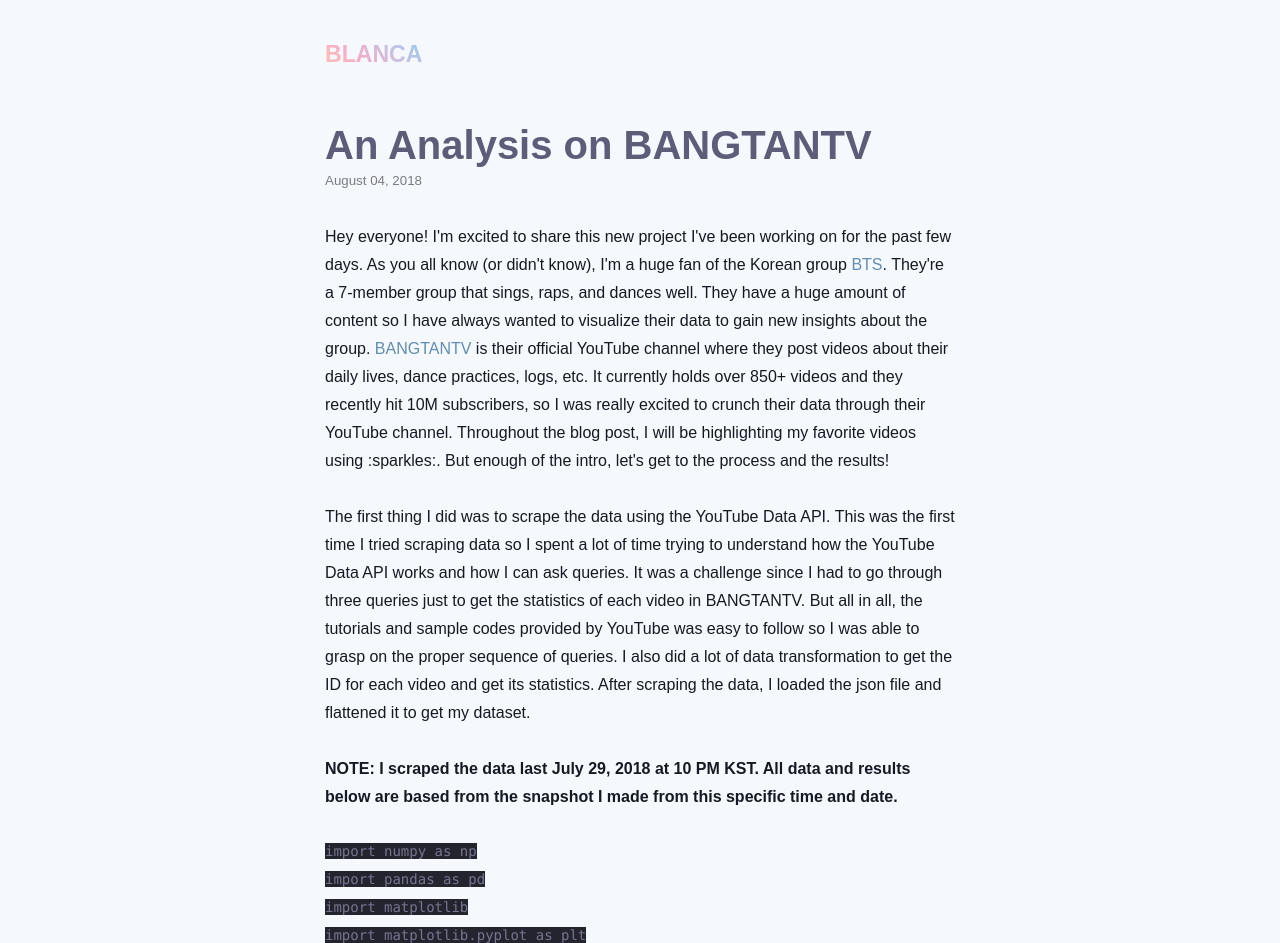
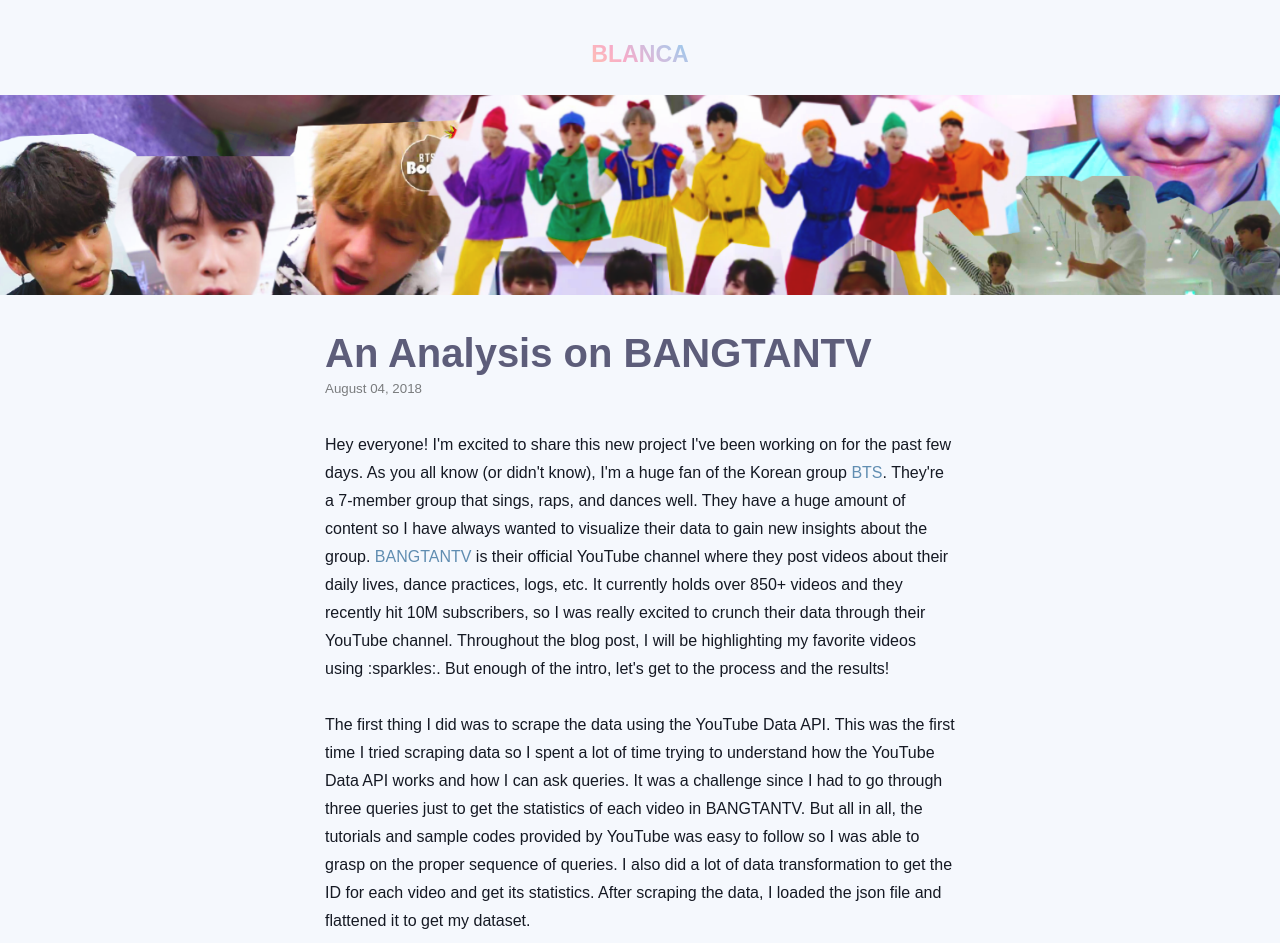
Before and after one commit to binkymilk/blanca, a Gatsby site: page /bangtantv/ in a window 1280 px wide. Shown: the top 943 px of the page. Built offline with nearby package versions, Linux system fonts and the light colour scheme; Gatsby itself is replaced by a stand-in of ours; some packages are replaced by stand-ins of ours; a web font is replaced by a local one.

Commit message:
Add featured images

```diff
--- a/content/blog/bangtantv/index.md
+++ b/content/blog/bangtantv/index.md
@@ -2,6 +2,7 @@
 title: "An Analysis on BANGTANTV"
 date: 2018-08-04
 description: I tried scraping BTS' videos from BANGTANTV and here's what I found out.
+featuredImage: "./bangtantv-header.png"
 ---
 
 
--- a/content/blog/mapping-cebu-qgis/index.md
+++ b/content/blog/mapping-cebu-qgis/index.md
@@ -2,6 +2,7 @@
 title: "Mapping Cebu with QGIS"
 date: "2018-09-01"
 description: "I put myself to the test on how well I know Cebu."
+featuredImage: "./cebu.png"
 ---
 
 It's been a while since I've visited Cebu and it probably doesn't look the same 4 years ago. I decided to put myself to the test and see how well I know Cebu—or at least Cebu City and Mandaue City since I've spent more than 10 years of my life in those cities.
--- a/content/blog/my-internship-experience/index.md
+++ b/content/blog/my-internship-experience/index.md
@@ -1,6 +1,7 @@
 ---
 title: "From Clueless to True Love: My Internship Experience"
 date: "2018-12-26"
+featuredImage: "./bangtantv-header.png"
 ---
 
 It's already the end of 2018 and most of you would be finding internship programs fit for your interests and needs. Well here's a post for you: for you who is confused on what career path to take, for you who has heard of Data Science and ML, for you who is very interested in data analysis.
--- a/gatsby-config.js
+++ b/gatsby-config.js
@@ -9,6 +9,7 @@
     },
   },
   plugins: [
+    `gatsby-transformer-sharp`,
     {
       resolve: `gatsby-source-filesystem`,
       options: {
@@ -45,7 +46,6 @@
         ],
       },
     },
-    `gatsby-transformer-sharp`,
     `gatsby-plugin-sharp`,
     {
       resolve: `gatsby-plugin-google-analytics`,
--- a/src/components/bio.js
+++ b/src/components/bio.js
@@ -38,8 +38,8 @@
               }}
             />
             <p>
-              A personal blog by <strong>{author}</strong>.<br />
-              I like building stuff and dumping them in the world wide web.
+              A personal blog by <strong>{author}</strong>. I like building
+              stuff and dumping them in the world wide web.
             </p>
           </div>
         )
--- a/src/components/layout.js
+++ b/src/components/layout.js
@@ -65,7 +65,7 @@
           padding: `${rhythm(1.5)} ${rhythm(3 / 4)}`,
         }}
       >
-        <header>{header}</header>
+        <center><header>{header}</header></center>
         <main>{children}</main>
         <footer>
           © {new Date().getFullYear()}, Built with
--- a/src/templates/blog-post.js
+++ b/src/templates/blog-post.js
@@ -1,5 +1,6 @@
 import React from "react"
 import { Link, graphql } from "gatsby"
+import Image from "gatsby-image"
 
 import Bio from "../components/bio"
 import Layout from "../components/layout"
@@ -18,6 +19,16 @@
           title={post.frontmatter.title}
           description={post.frontmatter.description || post.excerpt}
         />
+        <Image
+          sizes={post.frontmatter.featuredImage.childImageSharp.sizes}
+          style={{
+            position: 'absolute',
+            left: 0,
+            height: '200px',
+            width: '100vw',
+          }}
+        />
+        <div style={{ paddingTop: '180px' }}>
           <h1 style={{ color: `#5d5d7a` }}>{post.frontmatter.title}</h1>
           <p
             style={{
@@ -62,6 +73,7 @@
               )}
             </li>
           </ul>
+        </div>
       </Layout>
     )
   }
@@ -85,6 +97,13 @@
         title
         date(formatString: "MMMM DD, YYYY")
         description
+        featuredImage {
+          childImageSharp{
+            sizes(maxWidth: 630) {
+                ...GatsbyImageSharpSizes
+            }
+          }
+        }
       }
     }
   }
```
Also changed, not shown: src/pages/index.js (+14 -1 lines), content/blog/bangtantv/bangtantv-header.png (added), content/blog/my-internship-experience/bangtantv-header.png (added). Lines whose indentation alone changed are shown as unchanged.
